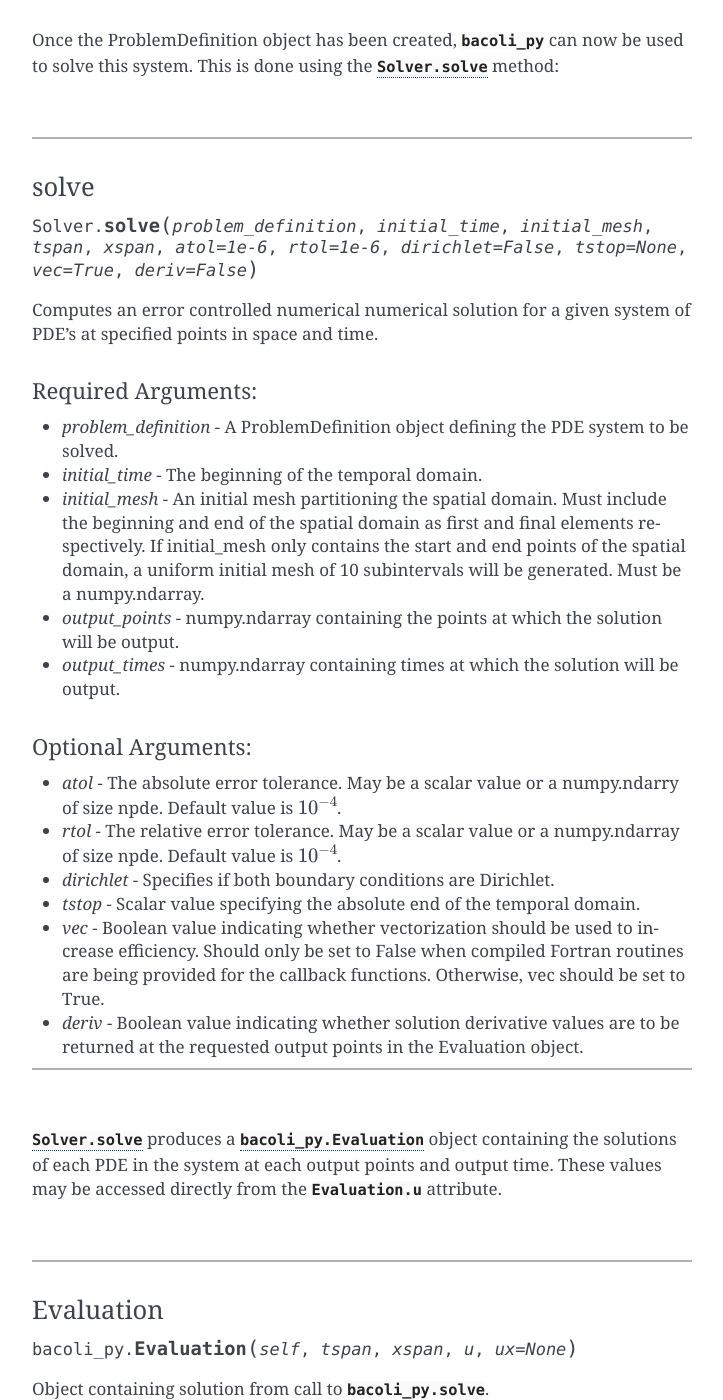
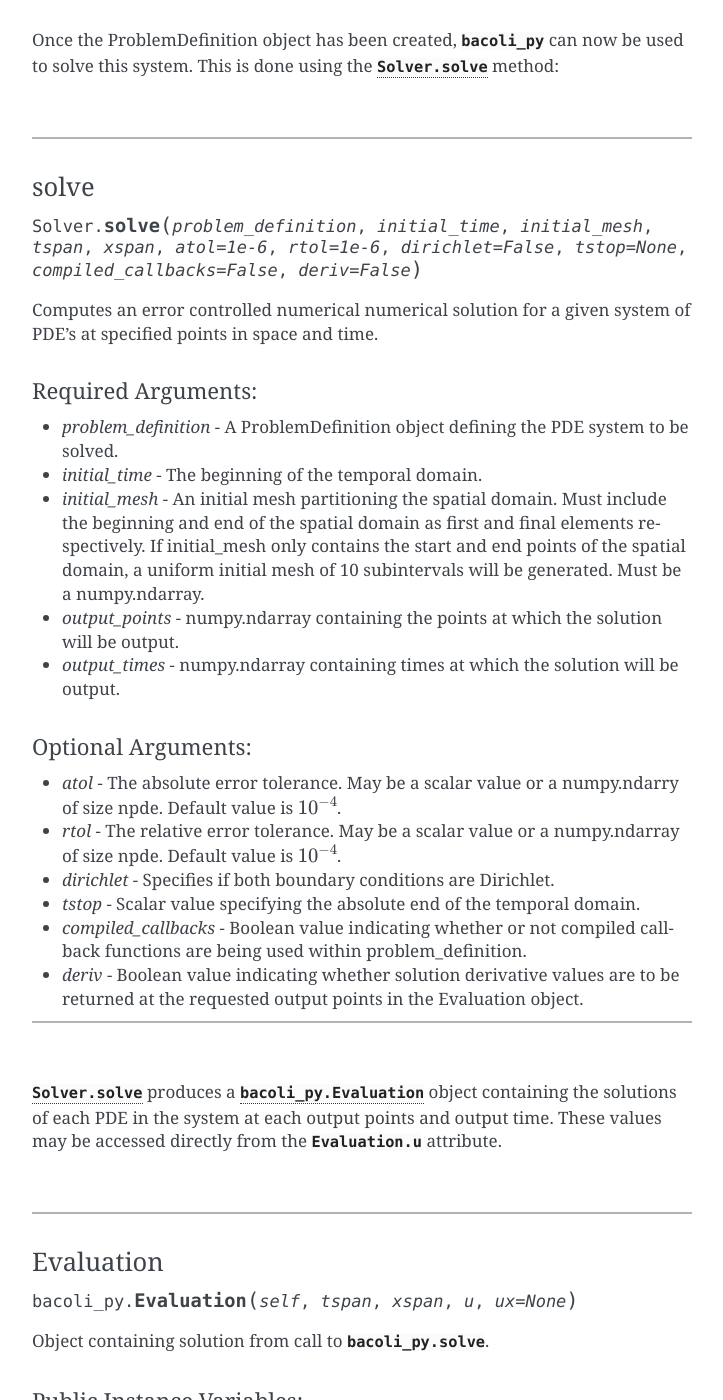
Before and after one commit to connortannahill/bacoli_py, a Sphinx documentation site: the page built from docs/tutorial.rst, in a window 1280 px wide and 1400 px high, scrolled down 2655 px. Shown: the whole window, without its empty margins (388-1111 px from the left). Built offline with Sphinx 7.4.7, drawn with Linux system fonts in a browser that asks for light colours.

Commit message:
Changed name of vec flag

```diff
--- a/docs/examples/example-code/ExampleSeven.py
+++ b/docs/examples/example-code/ExampleSeven.py
@@ -150,7 +150,7 @@ xspan = numpy.linspace(0, 1, 100)
 
 # Solve this problem.
 evaluation = solver.solve(problem_definition, initial_time, initial_mesh,
-                           tspan, xspan, vec=False)
+                           tspan, xspan, compiled_callbacks=True)
 
 # Plotting these numerical results in 3D.
 import matplotlib as mpl
--- a/docs/tutorial.rst
+++ b/docs/tutorial.rst
@@ -113,7 +113,7 @@ Once the ProblemDefinition object has been created, :mod:`bacoli_py` can now be
 solve
 =====
 
-.. py:function:: Solver.solve(problem_definition, initial_time, initial_mesh, tspan, xspan, atol=1e-6, rtol=1e-6, dirichlet=False, tstop=None, vec=True, deriv=False)
+.. py:function:: Solver.solve(problem_definition, initial_time, initial_mesh, tspan, xspan, atol=1e-6, rtol=1e-6, dirichlet=False, tstop=None, compiled_callbacks=False, deriv=False)
 
 Computes an error controlled numerical numerical solution for a given system of PDE's at specified points in space and time.
 
@@ -140,7 +140,7 @@ Optional Arguments:
 
 * *tstop* - Scalar value specifying the absolute end of the temporal domain.
 
-* *vec* - Boolean value indicating whether vectorization should be used to increase efficiency. Should only be set to False when compiled Fortran routines are being provided for the callback functions. Otherwise, vec should be set to True.
+* *compiled_callbacks* - Boolean value indicating whether or not compiled callback functions are being used within problem_definition.
 
 * *deriv* - Boolean value indicating whether solution derivative values are to be returned at the requested output points in the Evaluation object.
 
--- a/setup.py
+++ b/setup.py
@@ -12,7 +12,7 @@ for any questions or suggestions please email Connor Tannahill at
 ctannahill3@gmail.com
 """
 
-version             = '1.0.1'
+version             = '1.0.3'
 distname            = 'bacoli_py'
 description         = 'Python package for the error controlled numerical solution to 1D time-dependent PDEs'
 long_description    = descr
```
Also changed, not shown: 1 other file.
